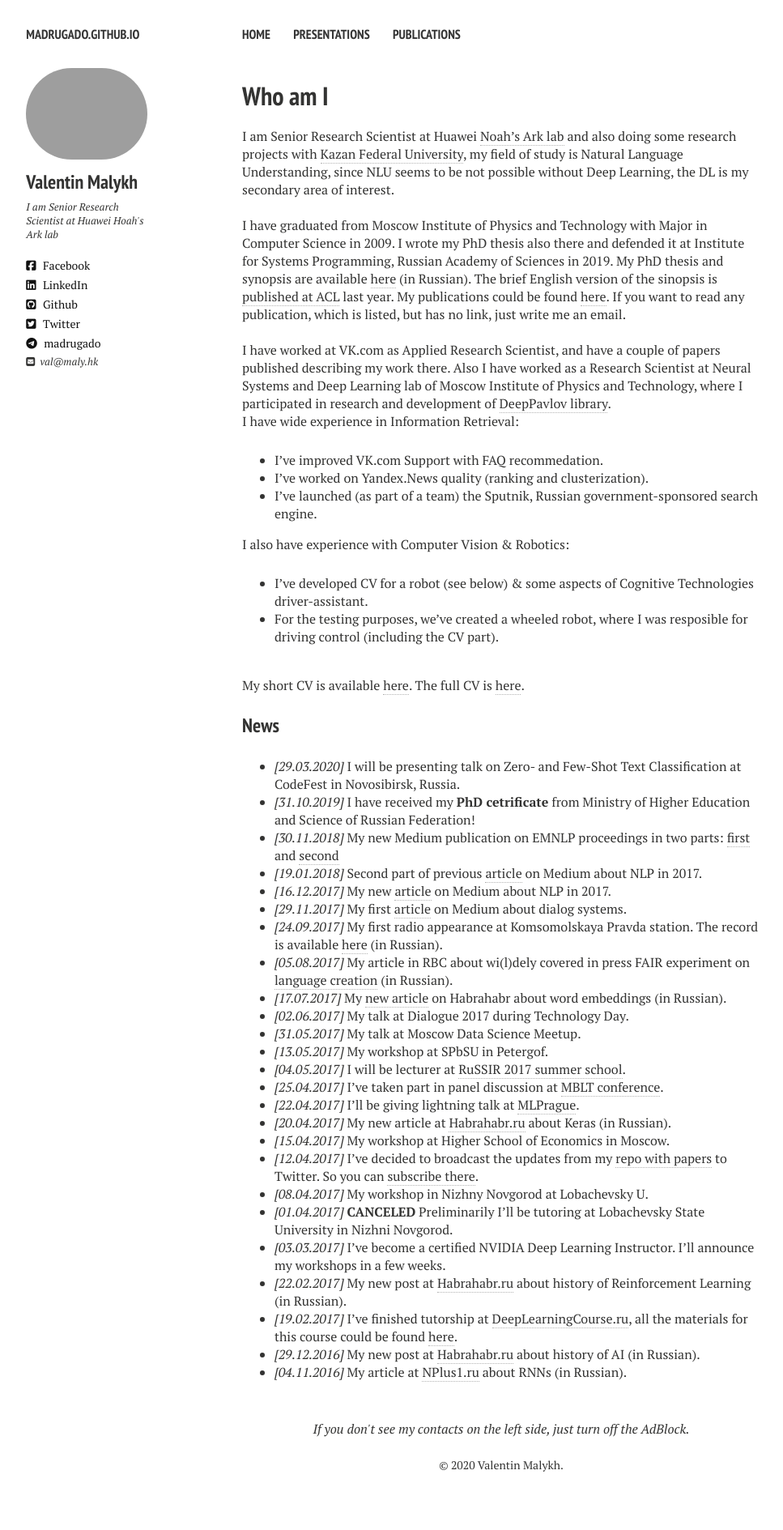
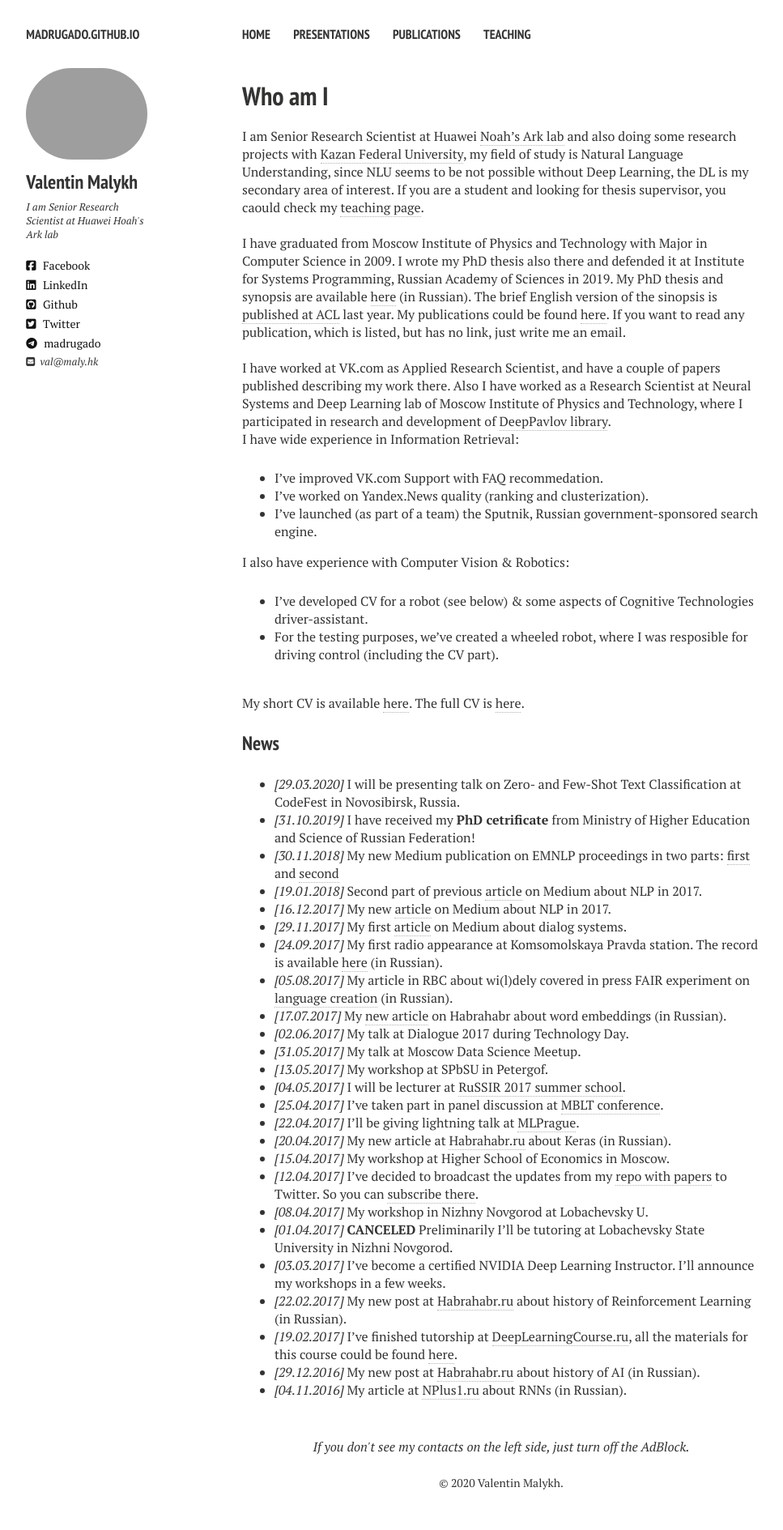
Before and after one commit to madrugado/madrugado.github.io, a Jekyll site: the page built from index.md, in a window 1280 px wide. Shown: the whole page at 81% size, without its empty margins (21-988 px from the left). Built offline with Jekyll 4.4.1, drawn with Linux system fonts in a browser that asks for light colours; nearby versions of some CDN libraries; before the commit the page ends 1867 px from its top, so only the background shows below that.

Commit message:
NEW: teaching

```diff
--- a/_config.yml
+++ b/_config.yml
@@ -21,6 +21,8 @@ links:
     url: /presentations/
   - title: Publications
     url: /publications/
+  - title: Teaching
+    url: /teaching/
 
 timezone:    Europe/Moscow
 future:      true
--- a/index.md
+++ b/index.md
@@ -4,7 +4,7 @@ title: Who am I
 ---
 
 
-I am Senior Research Scientist at Huawei [Noah's Ark lab](http://www.noahlab.com.hk/) and also doing some research projects with [Kazan Federal University](https://kpfu.ru/eng), my field of study is Natural Language Understanding, since NLU seems to be not possible without Deep Learning, the DL is my secondary area of interest.
+I am Senior Research Scientist at Huawei [Noah's Ark lab](http://www.noahlab.com.hk/) and also doing some research projects with [Kazan Federal University](https://kpfu.ru/eng), my field of study is Natural Language Understanding, since NLU seems to be not possible without Deep Learning, the DL is my secondary area of interest. If you are a student and looking for thesis supervisor, you caould check my [teaching page](./teaching.md).
 
 <br />
 
```
Also changed, not shown: teaching.md (added, +16 -0 lines).
